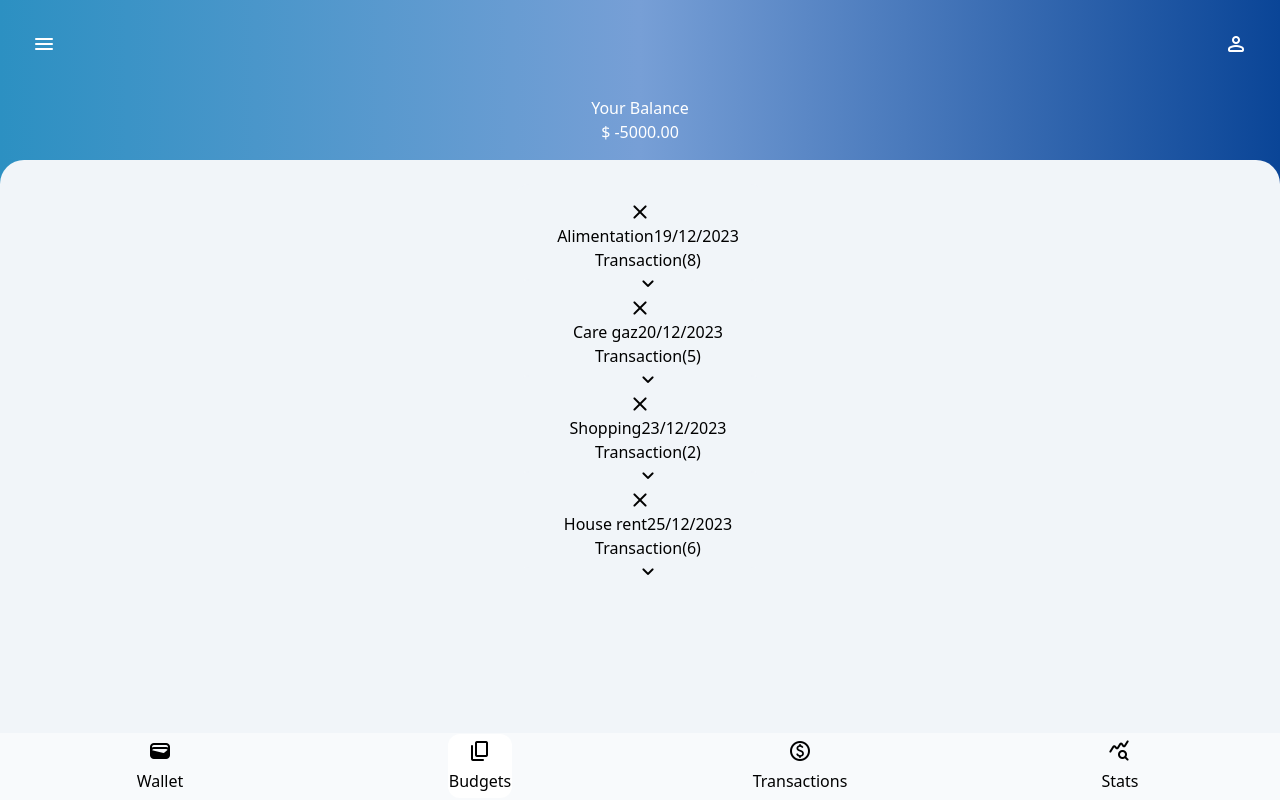
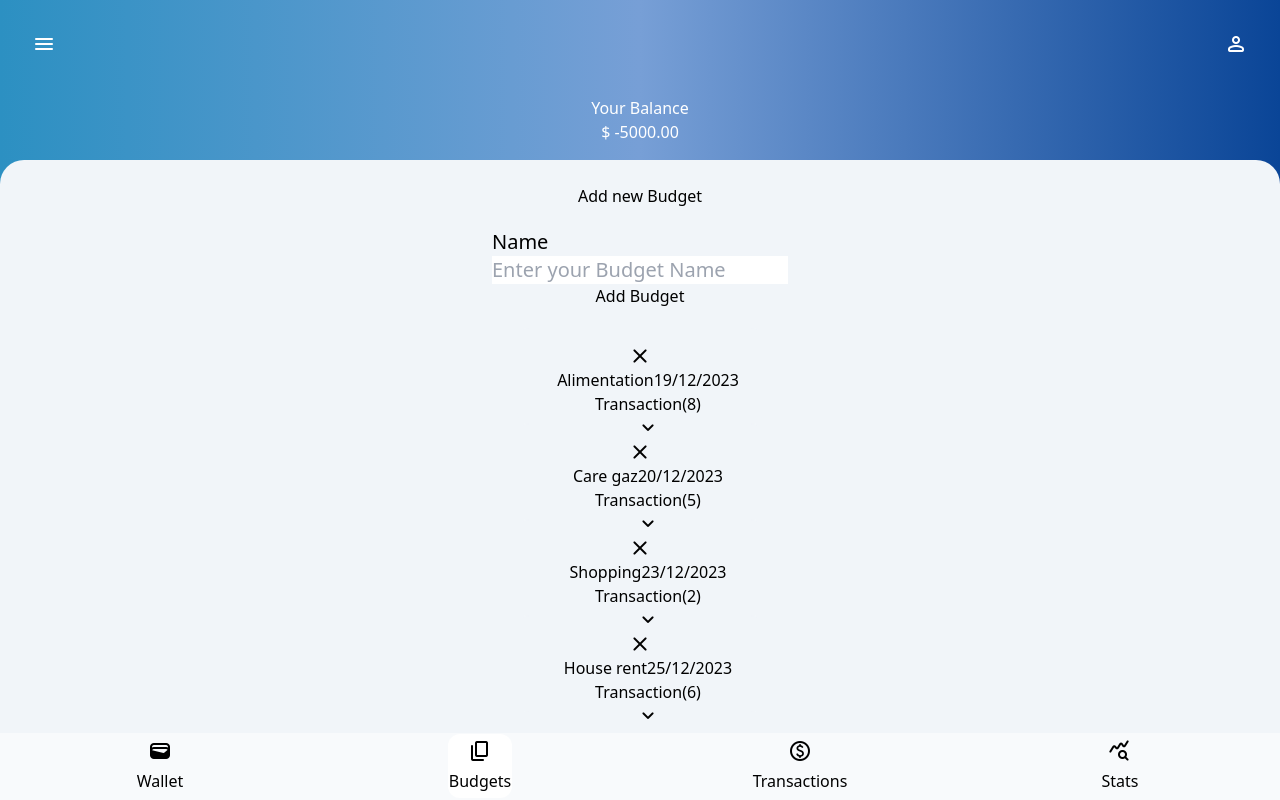
Before and after one commit to maleye-rane-ndoye/finance-flow, a React (Vite) app: page /addBudget in a window 1280 px wide. Built offline with nearby package versions, Linux system fonts and the light colour scheme.

Commit message:
creat the busget form and div to diplay all budgets

```diff
--- a/src/Components/AddBudget.jsx
+++ b/src/Components/AddBudget.jsx
@@ -1,13 +1,56 @@
-import React from 'react'
+import React, { useContext, useRef } from 'react'
 import Params from './Params'
-import TransactionList from './TransactionList'
 import BudgetList from './BudgetList'
+import {v4 as uuidV4} from "uuid"
+import { GlobalContext } from '../Context/GlobalStats';
+
+
+
 export default function AddBudget() {
+
+  const { addBudget } = useContext(GlobalContext);
+
+  const categoryInputRef = useRef(null);
+
+
+  function getCurrentDate() {
+    const date = new Date();
+    return date.toLocaleDateString() +' '+'T'+' '+ date.toLocaleTimeString();
+  }
+
+
+  function createBudget() {
+
+    const id = uuidV4();
+    const category = categoryInputRef.current.value;
+    const transaction = '0';
+    const date = getCurrentDate();
+
+    addBudget({id, category, transaction, date})
+
+    alert('New budget has been added!', id);
+
+  }
+
   return (
     <>
       <Params/>
-    <div className='AddBudget'>
-      <BudgetList/>
+      <div className='AddBudget drop-shadow-2xl'>
+            <h2>Add new Budget</h2>
+
+        <div className='w-full h-auto flex flex-col space-y-6 p-4 items-center justify-center hover:drop-shadow-2xl rounded-3xl bg-slate-50'>
+
+            <div className='form-control'>
+                <label htmlFor="Name">Name</label>
+                <input ref={categoryInputRef} type="text" placeholder='Enter your Budget Name' onKeyUp={(e) => { if (e.key === 'Enter') createBudget()}}/>
+            </div>
+
+            <button className=' bg-blue-300 p-3 rounded-lg text-white font-semibold hover:bg-blue-500' onClick={() => createBudget()}>Add Budget</button>
+
+        </div>
+        <div className=' w-full h-full overflow-auto'>
+          <BudgetList/>
+        </div>
     </div>
     </>
   )
```
